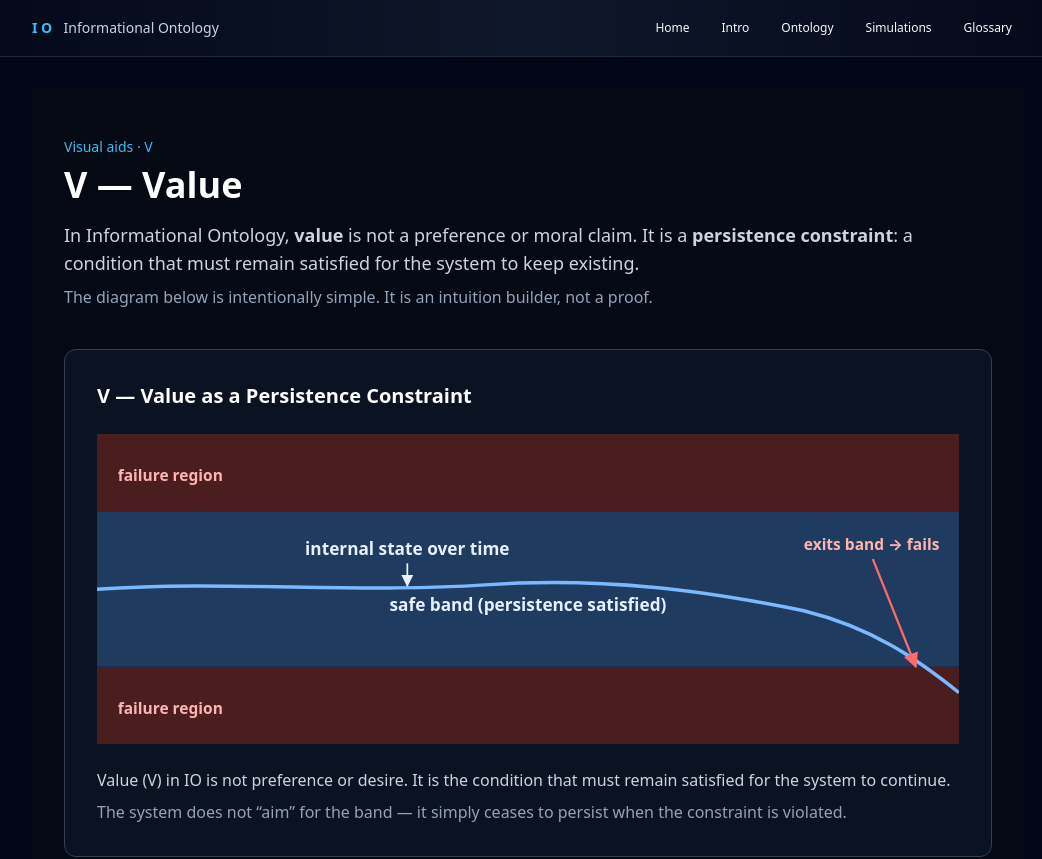
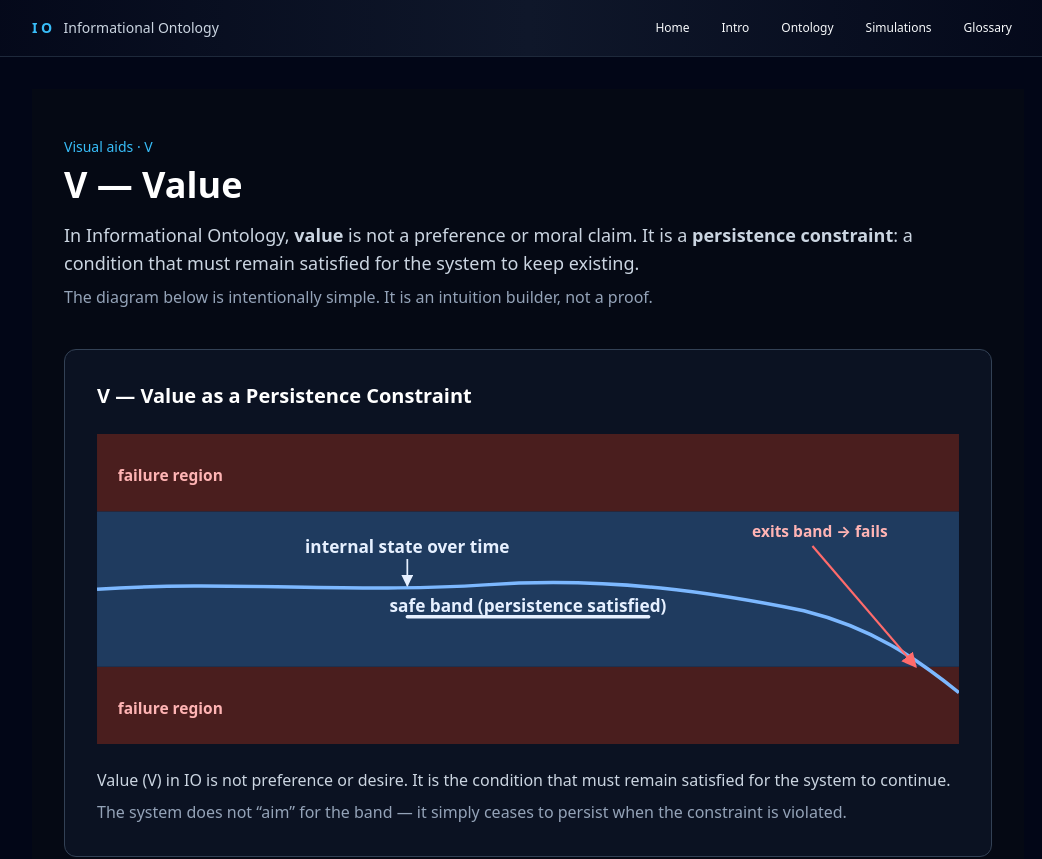
Before and after one commit to MindsEye69/information-ontology-site, a Next.js app: page /simulations/value in a window 1280 px wide. Shown: the top 859 px of the page, without its empty margins (112-1154 px from the left). Built offline with nearby package versions, Linux system fonts and the light colour scheme.

Commit message:
Final V chart adjustments

```diff
--- a/app/simulations/value/page.tsx
+++ b/app/simulations/value/page.tsx
@@ -1,7 +1,6 @@
 export default function ValuePage() {
-  // Styling constants so "in-band" text is uniform
   const bandTextFill = "#e6f0ff";
-  const bandTextSize = 20; // matches your current safe band size intent
+  const bandTextSize = 20;
   const bandTextWeight = 600;
 
   return (
@@ -11,12 +10,13 @@ export default function ValuePage() {
         <div className="text-sky-400 text-sm mb-2">Visual aids · V</div>
         <h1 className="text-4xl font-semibold mb-4">V — Value</h1>
         <p className="text-lg text-slate-300 max-w-4xl">
-          In Informational Ontology, <strong>value</strong> is not a preference or moral claim.
-          It is a <strong>persistence constraint</strong>: a condition that must remain
-          satisfied for the system to keep existing.
+          In Informational Ontology, <strong>value</strong> is not a preference or moral
+          claim. It is a <strong>persistence constraint</strong>: a condition that must
+          remain satisfied for the system to keep existing.
         </p>
         <p className="text-slate-400 mt-2">
-          The diagram below is intentionally simple. It is an intuition builder, not a proof.
+          The diagram below is intentionally simple. It is an intuition builder, not a
+          proof.
         </p>
       </div>
 
@@ -31,7 +31,7 @@ export default function ValuePage() {
           className="w-full h-auto"
           aria-label="Value as persistence constraint diagram"
         >
-          {/* Failure regions (touch the safe band directly — no barrier) */}
+          {/* Failure regions */}
           <rect x="0" y="0" width="1000" height="90" fill="#4a1e1e" />
           <rect x="0" y="270" width="1000" height="90" fill="#4a1e1e" />
 
@@ -44,18 +44,6 @@ export default function ValuePage() {
           </text>
           <text x="24" y="325" fill="#ffb4b4" fontSize="18" fontWeight="600">
             failure region
-          </text>
-
-          {/* Safe band label (uniform style) */}
-          <text
-            x="500"
-            y="205"
-            textAnchor="middle"
-            fill={bandTextFill}
-            fontSize={bandTextSize}
-            fontWeight={bandTextWeight}
-          >
-            safe band (persistence satisfied)
           </text>
 
           {/* Internal state trajectory (starts at left edge) */}
@@ -71,10 +59,10 @@ export default function ValuePage() {
             strokeWidth="4"
           />
 
-          {/* "Internal state over time" label (uniform style, white, no black pill) */}
+          {/* Internal state label (uniform white, arrow points to line) */}
           <text
             x="360"
-            y="140"
+            y="138"
             textAnchor="middle"
             fill={bandTextFill}
             fontSize={bandTextSize}
@@ -83,10 +71,9 @@ export default function ValuePage() {
             internal state over time
           </text>
 
-          {/* Clear arrow from label to the line */}
           <line
             x1="360"
-            y1="150"
+            y1="145"
             x2="360"
             y2="176"
             stroke={bandTextFill}
@@ -94,15 +81,34 @@ export default function ValuePage() {
             markerEnd="url(#arrowWhite)"
           />
 
-          {/* Exit annotation (higher, with arrow to exact crossing point) */}
-          {/*
-            The safe band lower boundary is y=270.
-            We point to (950,270) — the curve is crossing into failure around there visually.
-          */}
+          {/* Safe band underline */}
+          <line
+            x1="360"
+            y1="212"
+            x2="640"
+            y2="212"
+            stroke={bandTextFill}
+            strokeWidth="4"
+            strokeLinecap="round"
+          />
+
+          {/* Safe band label — moved DOWN to the underline */}
           <text
-            x="820"
-            y="135"
-            textAnchor="start"
+            x="500"
+            y="206"
+            textAnchor="middle"
+            fill={bandTextFill}
+            fontSize={bandTextSize}
+            fontWeight={bandTextWeight}
+          >
+            safe band (persistence satisfied)
+          </text>
+
+          {/* Exit label — arrow lands exactly on boundary crossing */}
+          {/* Crossing point is approximately (950,270) */}
+          <text
+            x="760"
+            y="120"
             fill="#ffb4b4"
             fontSize="18"
             fontWeight="700"
@@ -111,8 +117,8 @@ export default function ValuePage() {
           </text>
 
           <line
-            x1="900"
-            y1="145"
+            x1="830"
+            y1="130"
             x2="950"
             y2="270"
             stroke="#ff6b6b"
```
